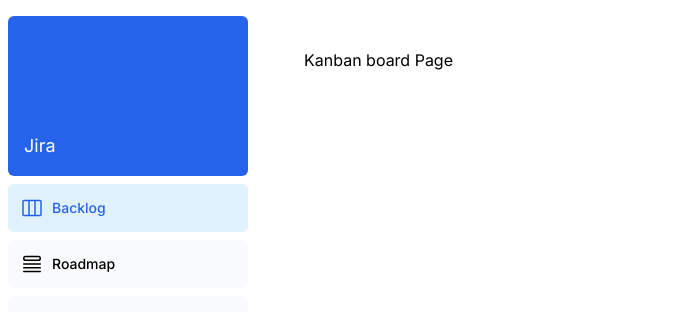
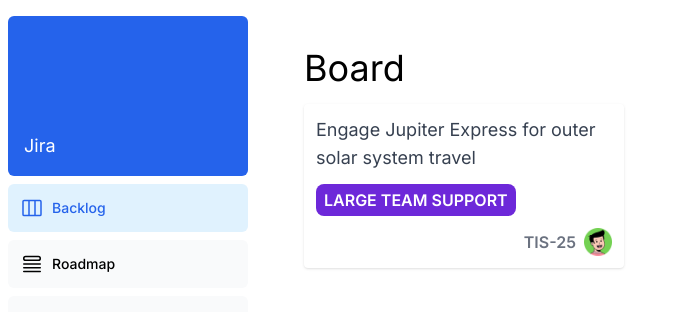
Before and after one commit to Ah-ae/kanban-board, a Next.js app: page /board in a window 1280 px wide. Shown: the top 312 px of the page, without its empty margins (0-678 px from the left). Built offline with nearby package versions, Linux system fonts and the light colour scheme.

Commit message:
feat: Ticket 컴포넌트 UI 작성

```diff
--- a/app/board/page.tsx
+++ b/app/board/page.tsx
@@ -1,3 +1,10 @@
+import Ticket from "@/app/ui/board/ticket";
+
 export default function Page() {
-  return <p>Kanban board Page</p>;
+  return (
+    <>
+      <h2 className="mb-4 text-4xl">Board</h2>
+      <Ticket />
+    </>
+  );
 }
--- /dev/null
+++ b/app/ui/board/ticket.tsx
@@ -0,0 +1,65 @@
+import Image from "next/image";
+import Tag from "@/app/ui/tag";
+
+type LabelType = 1 | 2 | 3 | 4;
+
+interface Ticket {
+  id: string;
+  title: string;
+  description: string;
+  label: LabelType;
+  number: 25;
+  user: {
+    id: string;
+    name: string;
+    avatar?: string;
+  };
+}
+
+const ticket1: Ticket = {
+  id: `ticket-${crypto.randomUUID()}`,
+  title: "Engage Jupiter Express for outer solar system travel",
+  description: "",
+  label: 4,
+  number: 25,
+  user: {
+    id: `user-${crypto.randomUUID()}`,
+    name: "John",
+    avatar: "1",
+  },
+};
+
+type Props = {};
+
+export default function Ticket({}: Props) {
+  return (
+    <li className="list-none w-80 p-3 flex flex-col gap-3 items-start rounded shadow">
+      <p className="text-lg text-gray-700">{ticket1.title}</p>
+      <Tag type={ticket1.label} text={getLabel(ticket1.label)} />
+      <div className="ml-auto flex items-center gap-2">
+        <span className="font-semibold text-gray-500">{`TIS-${ticket1.number}`}</span>
+        <Image
+          width={28}
+          height={28}
+          src={`/avatar/${ticket1.user.avatar}.png`}
+          alt="user avatar image"
+        />
+      </div>
+    </li>
+  );
+}
+
+const getLabel = (type: LabelType) => {
+  switch (type) {
+    case 1:
+      return "SPACE TRAVEL PARTNERS";
+    case 2:
+      return "LOCAL MARS OFFICE";
+    case 3:
+      return "SEESPACEEZ PLUS";
+    case 4:
+      return "LARGE TEAM SUPPORT";
+    default:
+      return "BASIC PROJECT";
+  }
+};
--- /dev/null
+++ b/app/ui/tag.tsx
@@ -0,0 +1,48 @@
+type TagType = 1 | 2 | 3 | 4;
+
+type Props = {
+  type: TagType;
+  text: string;
+};
+
+export default function Tag({ type, text }: Props) {
+  return (
+    <span
+      className={`px-2 py-1 rounded-lg font-semibold ${getBackgroundColor(
+        type
+      )} ${getTextColor(type)}`}
+    >
+      {text}
+    </span>
+  );
+}
+
+const getBackgroundColor = (type: TagType) => {
+  switch (type) {
+    case 1:
+      return "bg-yellow-300";
+    case 2:
+      return "bg-cyan-400";
+    case 3:
+      return "bg-orange-400";
+    case 4:
+      return "bg-violet-700";
+    default:
+      return "bg-black";
+  }
+};
+
+const getTextColor = (type: TagType) => {
+  switch (type) {
+    case 1:
+      return "text-gray-600";
+    case 2:
+      return "text-white";
+    case 3:
+      return "text-white";
+    case 4:
+      return "text-white";
+    default:
+      return "text-white";
+  }
+};
```
